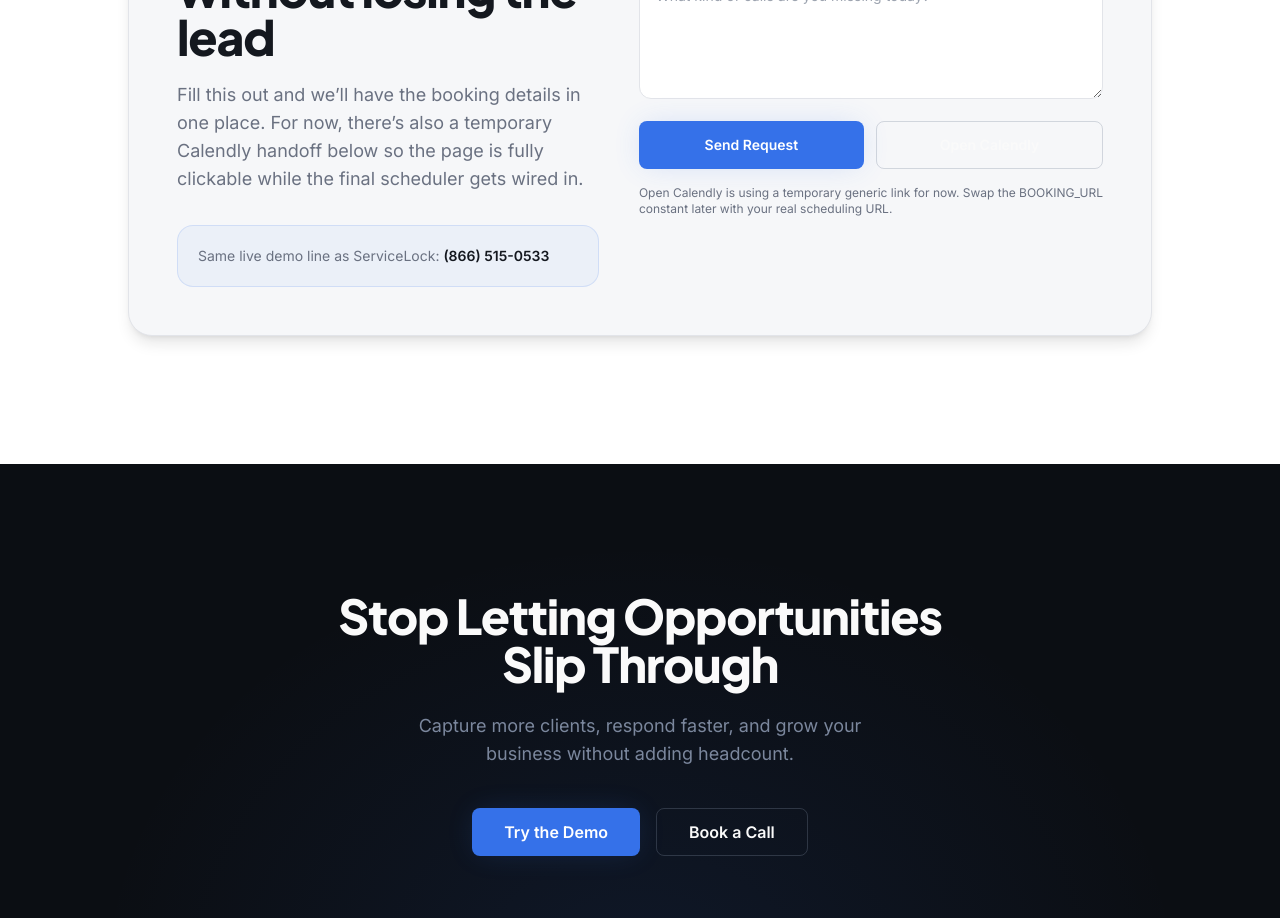
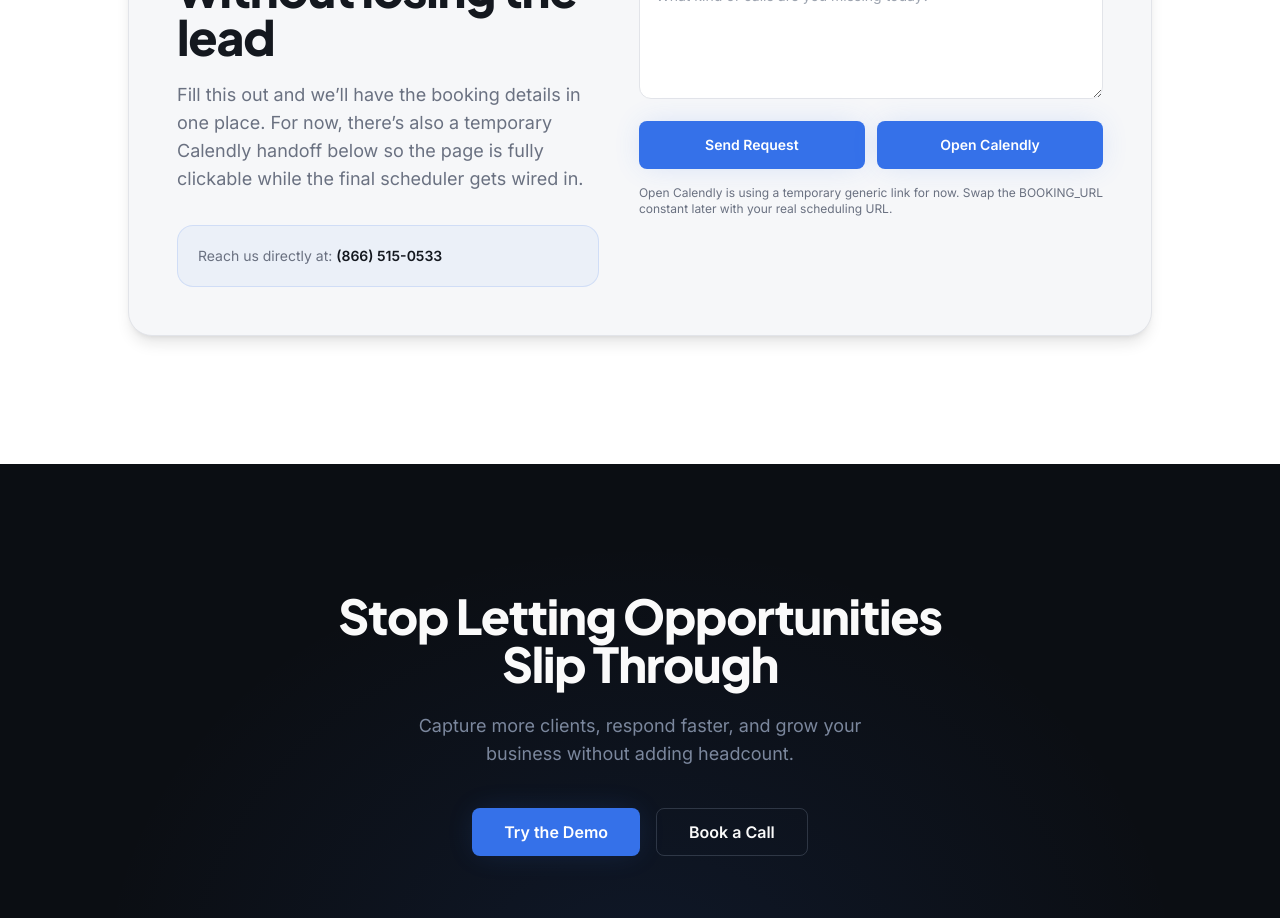
Before and after one commit to birdsinspace-gif/callcapture-nextjs, a Next.js app: page / in a window 1280 px wide. Shown: the part 4900-5818 px from the top of the page. Built offline with nearby package versions, Linux system fonts and the light colour scheme.

Commit message:
Update booking section copy and Calendly button style

```diff
--- a/src/components/landing/BookingSection.tsx
+++ b/src/components/landing/BookingSection.tsx
@@ -19,7 +19,7 @@ const BookingSection = () => (
               page is fully clickable while the final scheduler gets wired in.
             </p>
             <div className="mt-8 rounded-2xl border border-primary/15 bg-primary/5 p-5 text-sm text-muted-foreground">
-              Same live demo line as ServiceLock:{" "}
+              Reach us directly at:{" "}
               <span className="font-semibold text-foreground">
                 {DISPLAY_NUMBER}
               </span>
@@ -84,7 +84,7 @@ const BookingSection = () => (
                 <Button type="submit" variant="hero" size="lg" className="h-12 flex-1">
                   Send Request
                 </Button>
-                <Button asChild variant="heroOutline" size="lg" className="h-12 flex-1">
+                <Button asChild variant="hero" size="lg" className="h-12 flex-1">
                   <a href={BOOKING_URL} target="_blank" rel="noreferrer">
                     Open Calendly
                   </a>
```
